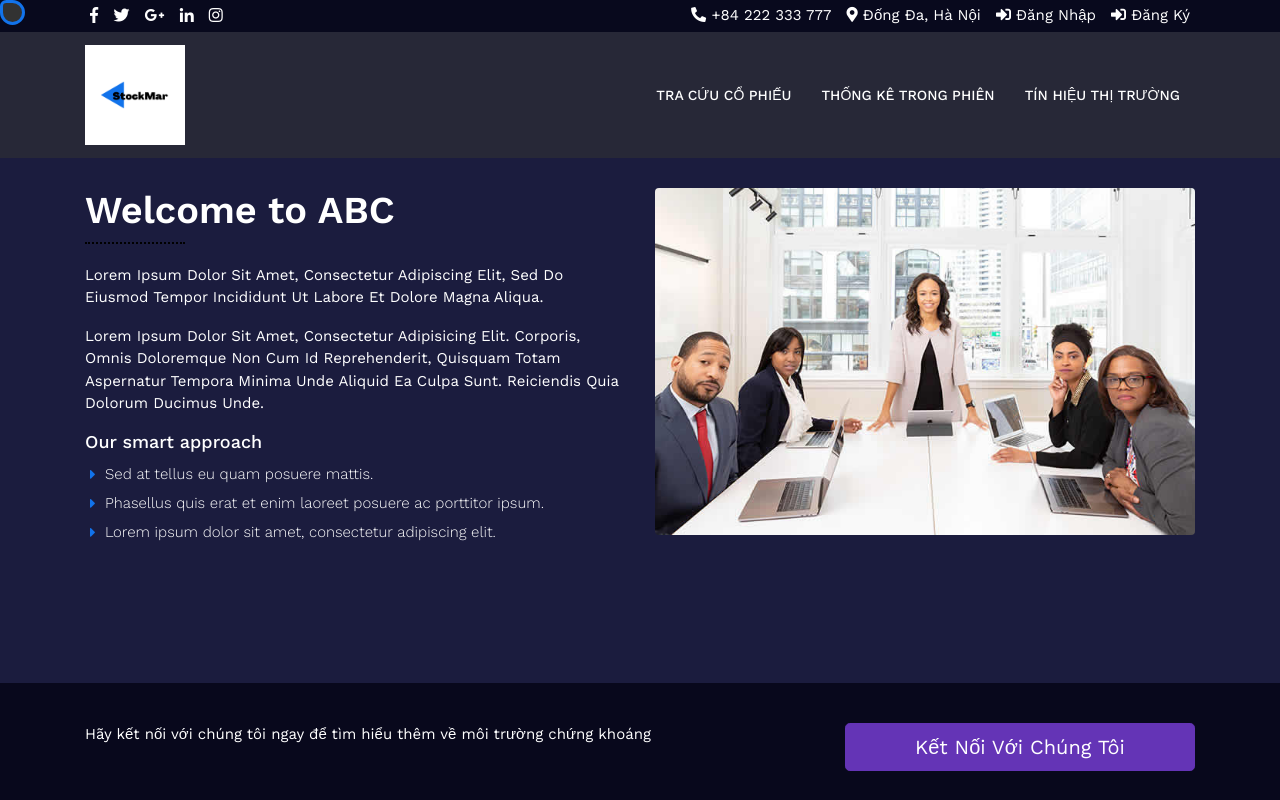
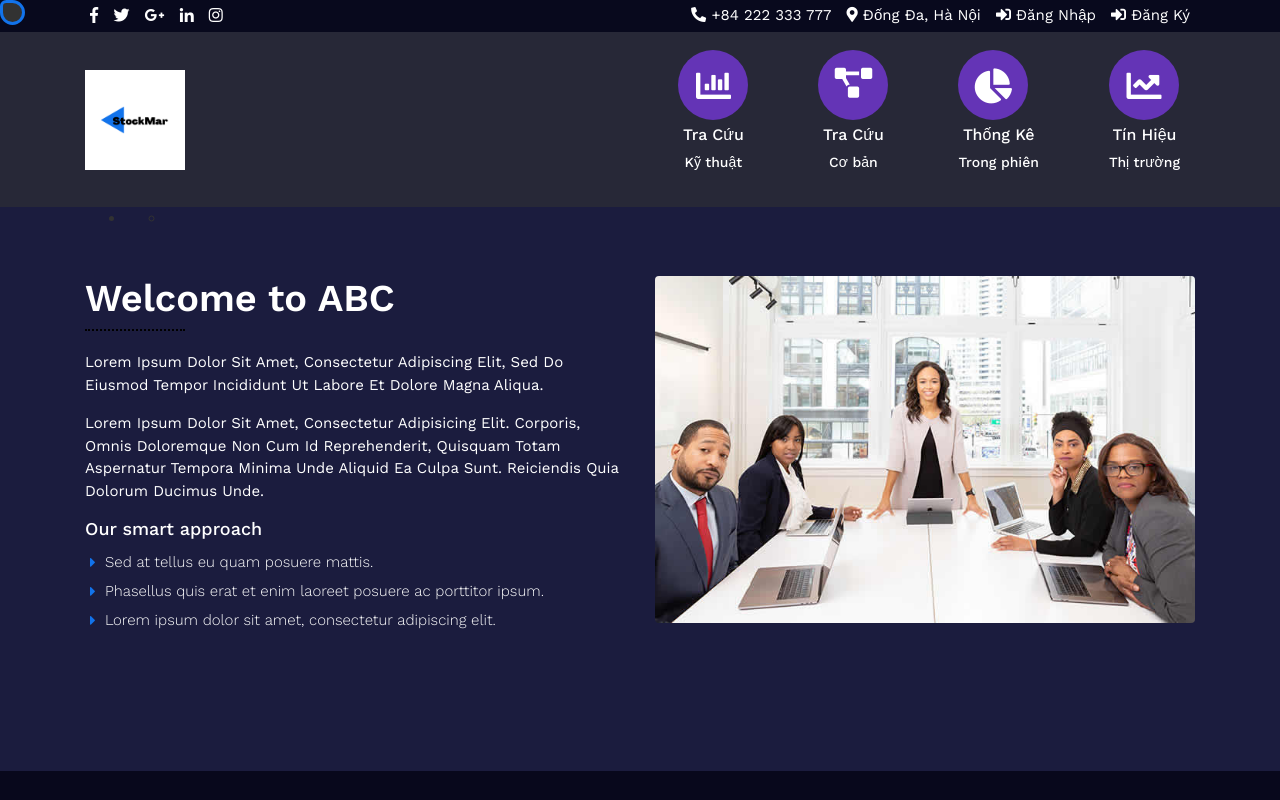
Before and after one commit to tranthuckhang2000/ChartStock, a plain HTML site: page zonebiz/index.html in a window 1280 px wide. Shown: the top 800 px of the page. Drawn offline with nearby package versions, Linux system fonts and the light colour scheme.

Commit message:
update home, header, footer

```diff
--- a/zonebiz/css/style.scss
+++ b/zonebiz/css/style.scss
@@ -49,3 +49,34 @@ $colorContent: #ffffff;
         // border: 1px solid black;
     }
 }
+
+.nav-link{
+    ul{
+        text-align: center;
+        // background-color: #1fe125;
+        justify-content:center;
+        .icon-format{
+            background-color: $colorP;
+            border-radius: 50%;
+            height: 70px;
+            width: 70px;
+            justify-content: center;
+            margin-bottom: 5px;
+            i{
+                color: #ffff;
+                    margin: auto;
+                    margin-top: 25%
+            }
+
+        }
+        list-style: none;
+
+    }
+}
+
+.menu-format{
+    color: #ffffff;
+    ul{
+        list-style: none;
+    }
+}
--- a/zonebiz/css/template.css
+++ b/zonebiz/css/template.css
@@ -121,13 +121,13 @@ button.btn-secondary:hover{
 	color: #ffffff;
 	font-size: 14px;
 	font-weight: 500;
-	text-transform: uppercase;
+	/* text-transform: uppercase; */
 	position: relative;
 }
 .navbar-expand-lg.top-nav .navbar-nav .nav-link i{
 	font-size: 14px;
-	float: right;
-	margin-left: 5px;
+	/* float: right; */
+	/* margin-left: 5px; */
 }
 .navbar-expand-lg.top-nav .navbar-nav .nav-link:hover{
 	color: #9a4eeb;
@@ -187,7 +187,7 @@ button.btn-secondary:hover{
 	transition: all 500ms ease;
 } */
 .navbar-expand-lg.top-nav .navbar-nav .nav-link:hover:before{
-	width: 40px;
+	/* width: 40px; */
 	-webkit-transition: all 500ms ease;
 	-ms-transition: all 500ms ease;
 	-o-transition: all 500ms ease;
--- a/zonebiz/index.html
+++ b/zonebiz/index.html
@@ -68,7 +68,54 @@
 					<!-- <li class="nav-item">
 						<a class="nav-link active" href="index.html">Trang Chủ</a>
 					</li> -->
-					<li class="nav-item">
+					<li  class="nav-item">
+						<a class="nav-link" href="search.html">
+							<ul>
+								<li>
+									<div class="icon-format">
+									   <i style="font-size: 35px" class="fas fa-chart-bar icon"></i>
+								    </div></li>
+								<li><h6>Tra Cứu</h6></li>
+								<li><p>Kỹ thuật</p></li>
+							</ul>
+						</a>
+					</li>
+					<li  class="nav-item">
+						<a class="nav-link" href="search.html">
+							<ul>
+								<li>
+									<div class="icon-format">
+										<i style="font-size: 30px"class="fas fa-project-diagram"></i>								    </div></li>
+								<li><h6>Tra Cứu</h6></li>
+								<li><p>Cơ bản</p></li>
+							</ul>
+						</a>
+					</li>
+					<li  class="nav-item">
+						<a class="nav-link" href="search.html">
+							<ul>
+								<li>
+									<div class="icon-format">
+										<i style="font-size: 35px"class="fas fa-chart-pie"></i>
+								    </div></li>
+								<li><h6>Thống Kê</h6></li>
+								<li><p>Trong phiên</p></li>
+							</ul>
+						</a>
+					</li>
+					<li  class="nav-item">
+						<a class="nav-link" href="search.html">
+							<ul>
+								<li>
+									<div class="icon-format">
+										<i style="font-size: 35px"class="fas fa-chart-line"></i>
+								    </div></li>
+								<li><h6>Tín Hiệu</h6></li>
+								<li><p>Thị trường</p></li>
+							</ul>
+						</a>
+					</li>
+					<!-- <li class="nav-item">
 						<a class="nav-link" href="search.html">Tra Cứu Cổ Phiếu</a>
 					</li>
 					<li class="nav-item">
@@ -77,7 +124,7 @@
 
 					<li class="nav-item">
 						<a class="nav-link" href="services.html">Tín Hiệu Thị Trường</a>
-					</li>
+					</li> -->
 
 
 					<!-- <li class="nav-item dropdown">
@@ -111,6 +158,26 @@
             </div>
         </div>
     </nav>
+
+	<!-- New Navigation -->
+	<nav>
+		<div class="container">
+			<div class="logo-format">
+
+			</div>
+			<div class="menu-item">
+				<ul>
+					<li>
+						<ul>
+							<li>
+
+							</li>
+						</ul>
+					</li>
+				</ul>
+			</div>
+		</div>
+	</nav>
 
     <!-- Page Content -->
     <div class="container">
```
Also changed, not shown: zonebiz/css/style.css, 3 other files.
